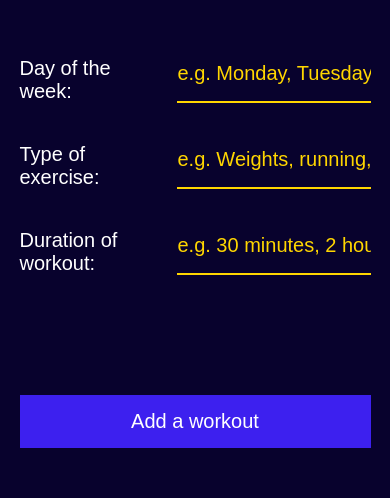
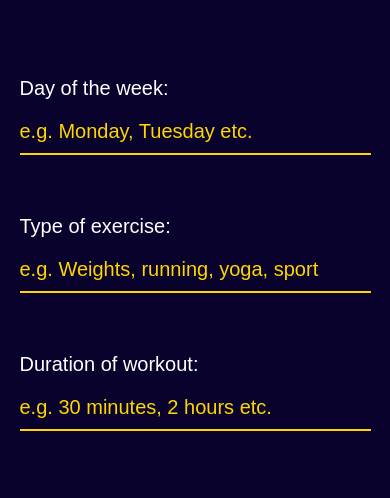
Before and after one commit to royalbai/project-three, a React (Create React App) app: page / in a window 390 px wide. Shown: the part 1001-1499 px from the top of the page. Built offline with nearby package versions, Linux system fonts and the light colour scheme; no server answers; the database is empty.

Commit message:
Created form component and added props to planner from forms

```diff
--- /dev/null
+++ b/src/Components/Forms.js
@@ -0,0 +1,24 @@
+const Forms = (props) => {
+    return(
+        <form action="submit">
+            <div className="formContainer">
+                <div className="dayOfTheWeek">
+                    <label htmlFor="day">Day of the week:</label>
+                    <input type="text" id="day" placeholder="e.g. Monday, Tuesday etc." onChange={props.day} value={props.dayVal} />
+                </div>
+                <div className="typeOfExercise">
+                    <label htmlFor="training">Type of exercise:</label>
+                    <input type="text" id="training" placeholder="e.g. Weights, running, yoga, sport" onChange={props.type} value={props.typeVal} />
+                </div>
+                <div className="durationOfWorkout">
+                    <label htmlFor="duration">Duration of workout:</label>
+                    <input type="text" id="duration" placeholder="e.g. 30 minutes, 2 hours etc." onChange={props.duration} value={props.durationVal} />
+                </div>
+                <button onClick={props.submit}>Add a workout</button>
+                <span id="formError">Please fill in the day of the week, the type of exercise, and the duration!</span>
+            </div>
+        </form>
+    );
+}
+
+export default Forms;
--- a/src/Components/Planner.js
+++ b/src/Components/Planner.js
@@ -3,6 +3,8 @@ import { useState, useEffect } from "react";
 // Firebase
 import { getDatabase, ref, onValue, push, remove, set, update } from "firebase/database";
 import firebase from "../firebase";
+
+import Forms from "./Forms";
 
 const Planner = () => {
     const [exercises, setExercises] = useState([]);
@@ -35,6 +37,16 @@ const Planner = () => {
         day: userDayInput,
         type: userTypeInput,
         duration: userDurationInput
+    }
+
+    const handleDayChange = (e) => {
+        setUserDayInput(e.target.value);
+    }
+    const handleTypeChange = (e) => {
+        setUserTypeInput(e.target.value);
+    }
+    const handleDurationChange = (e) => {
+        setUserDurationInput(e.target.value);
     }
 
     const handleSubmit = (e) => {
@@ -72,31 +84,22 @@ const Planner = () => {
 
     return(
         <>
-            <form action="submit">
-                <div className="formContainer">
-                    <div className="dayOfTheWeek">
-                        <label htmlFor="day">Day of the week:</label>
-                        <input type="text" id="day" placeholder="e.g. Monday, Tuesday etc." onChange={(e) => setUserDayInput(e.target.value)} value={userDayInput} />
-                    </div>
-                    <div className="typeOfExercise">
-                        <label htmlFor="training">Type of exercise:</label>
-                        <input type="text" id="training" placeholder="e.g. Weights, running, yoga, sport" onChange={(e) => setUserTypeInput(e.target.value)} value={userTypeInput} />
-                    </div>
-                    <div className="durationOfWorkout">
-                        <label htmlFor="duration">Duration of workout:</label>
-                        <input type="text" id="duration" placeholder="e.g. 30 minutes, 2 hours etc." onChange={(e) => setUserDurationInput(e.target.value)} value={userDurationInput} />
-                    </div>
-                    <button onClick={handleSubmit}>Add a workout</button>
-                    <span id="formError">Please fill in the day of the week, the type of exercise, and the duration!</span>
-                </div>
-            </form>
+            <Forms
+            day={ handleDayChange }
+            type={ handleTypeChange }
+            duration={ handleDurationChange }
+            submit={ handleSubmit }
+            dayVal={ userDayInput }
+            typeVal={ userTypeInput }
+            durationVal={ userDurationInput }
+            />
 
             <ul className="planner">
                 { exercises.map((workout) => {
                 return(
                     <li key={ workout.key }>
-                        <p>{ workout.day }</p>
-                        <p>{ workout.type }</p>
+                        <p><u>{ workout.day }</u></p>
+                        <p><strong>{ workout.type }</strong></p>
                         <p>{ workout.duration }</p>
                     </li>
                 );
--- a/src/index.css
+++ b/src/index.css
@@ -165,6 +165,32 @@ li {
 footer {
   font-size: 0.8rem;
   margin-top: 200px;
+  padding: 10px 0;
 }
 
-/* Media */
+/* Media Queries */
+
+@media (max-width: 480px) {
+  input {
+    width: 100%;
+  }
+
+  label {
+    width: 100%;
+    margin: 20px 0;
+  }
+
+  .dayOfTheWeek,
+  .typeOfExercise,
+  .durationOfWorkout {
+    flex-direction: column;
+  }
+
+  .planner {
+    flex-direction: column;
+  }
+
+  li {
+    width: 100%;
+  }
+}
```
